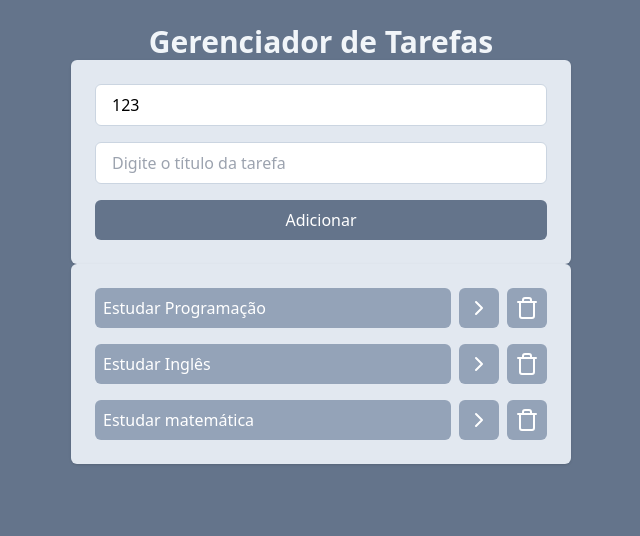
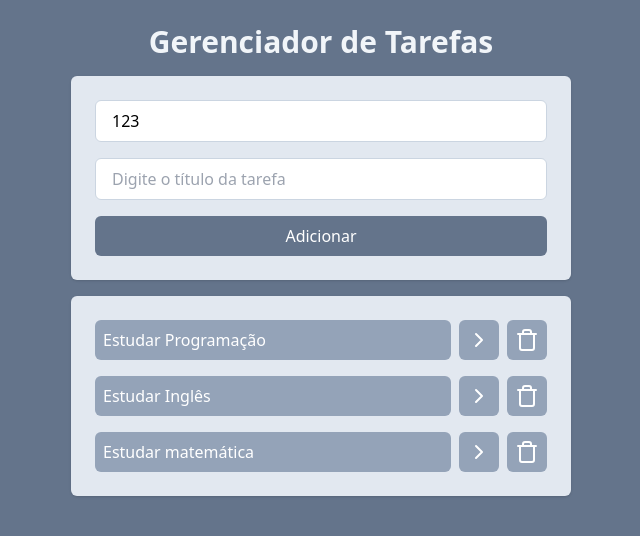
Before and after one commit to Ninneee12/todolist, a React (Vite) app: page / in a window 1280 px wide. Shown: the top 536 px of the page, without its empty margins (319-959 px from the left). Built offline with nearby package versions, Linux system fonts and the light colour scheme.

Commit message:
add function to AddTask component

```diff
--- a/src/App.jsx
+++ b/src/App.jsx
@@ -38,13 +38,22 @@ function App() {
     const newTasks = tasks.filter((task) => task.id != taskId);
     setTasks(newTasks);
   }
+  function onAddTaskSubmit(title, description) {
+    const newTask = {
+      id: tasks.length + 1,
+      title,
+      description,
+      isCompleted: false,
+    };
+    setTasks([...tasks, newTask]);
+  }
   return (
     <div className="w-screen h-screen bg-slate-500 flex justify-center p-6">
-      <div className="w-[500px]">
+      <div className="w-[500px] space-y-4">
         <h1 className="text-3xl text-slate-100 font-bold text-center">
           Gerenciador de Tarefas
         </h1>
-        <AddTask />
+        <AddTask onAddTaskSubmit={onAddTaskSubmit} />
         <Tasks
           tasks={tasks}
           onTaskClick={onTaskClick}
```
